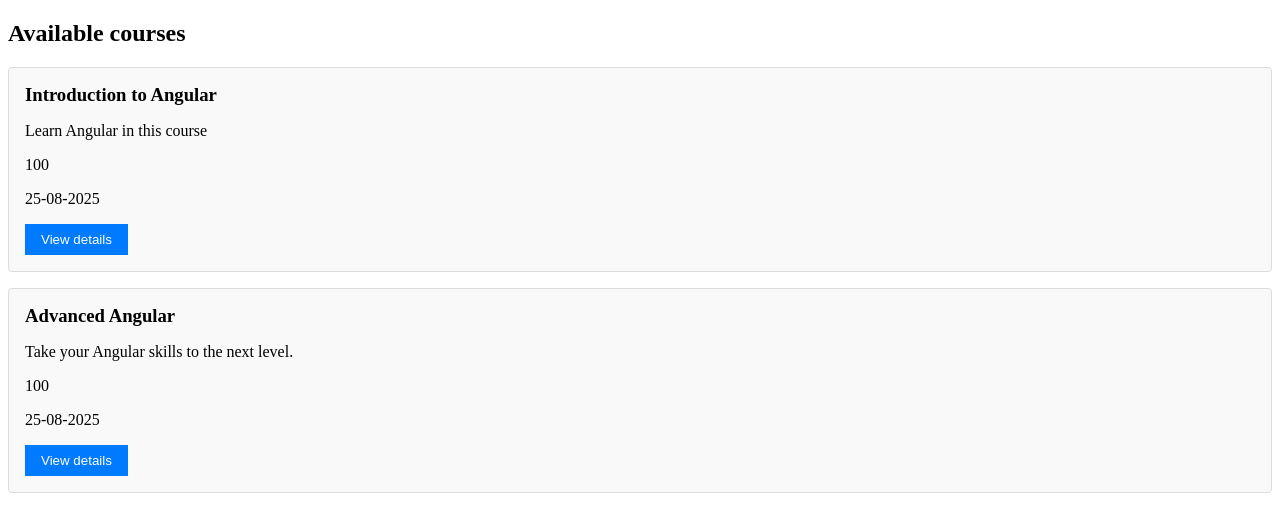
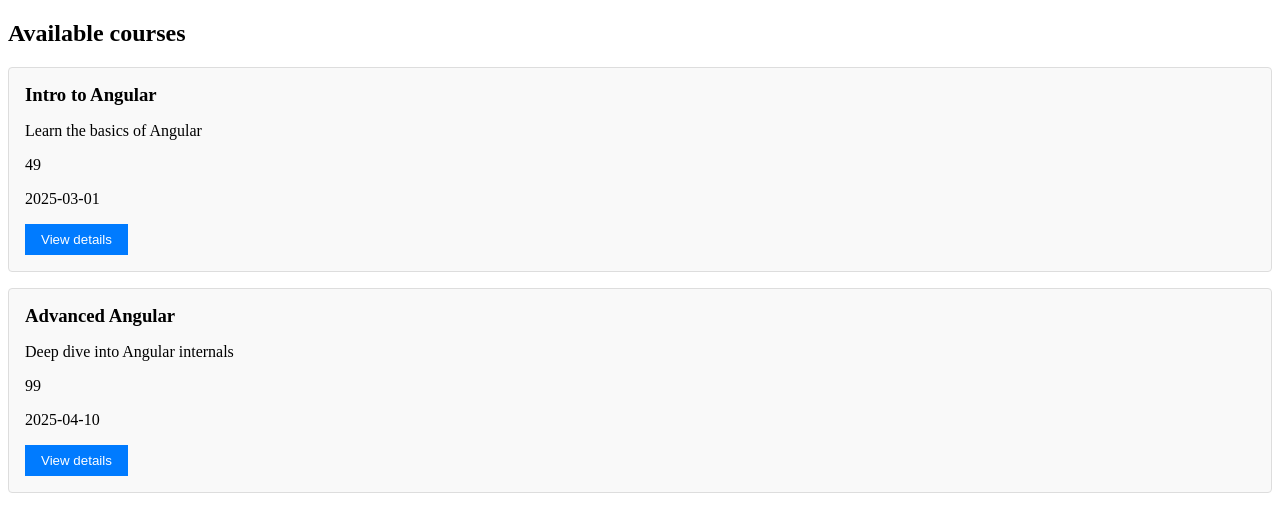
Before and after one commit to vengrzhanovskayadariia-star/learn-angular, an Angular app in the folder course-booking-system/: page / in a window 1280 px wide. Shown: the top 532 px of the page. Built offline with nearby package versions, Linux system fonts and the light colour scheme.

Commit message:
understanding data binding

```diff
--- a/course-booking-system/src/app/courses-list/courses-list.html
+++ b/course-booking-system/src/app/courses-list/courses-list.html
@@ -1,15 +1,15 @@
-<h2>Available courses</h2>
+<h2>{{title}}</h2>
 <div class="course-item">
-    <h3>Introduction to Angular</h3>
-    <p>Learn Angular in this course</p>
-    <p>100</p>
-    <p>25-08-2025</p>
+    <h3>{{courses[0].title}}</h3>
+    <p>{{courses[0].description}}</p>
+    <p>{{courses[0].price}}</p>
+    <p>{{courses[0].date}}</p>
     <button>View details</button>
 </div>
 <div class="course-item">
-    <h3>Advanced Angular</h3>
-    <p>Take your Angular skills to the next level.</p>
-    <p>100</p>
-    <p>25-08-2025</p>
+    <h3>{{courses[1].title}}</h3>
+    <p>{{courses[1].description}}</p>
+    <p>{{courses[1].price}}</p>
+    <p>{{courses[1].date}}</p>
     <button>View details</button>
 </div>
--- a/course-booking-system/src/app/courses-list/courses-list.ts
+++ b/course-booking-system/src/app/courses-list/courses-list.ts
@@ -7,5 +7,9 @@
   styleUrl: './courses-list.css'
 })
 export class CoursesList {
-
+title: string = "Available courses";
+courses = [
+    { id: 1, title: 'Intro to Angular', description: 'Learn the basics of Angular', price: 49, date: '2025-03-01' },
+    { id: 2, title: 'Advanced Angular', description: 'Deep dive into Angular internals', price: 99, date: '2025-04-10' },
+  ];
 }
```
